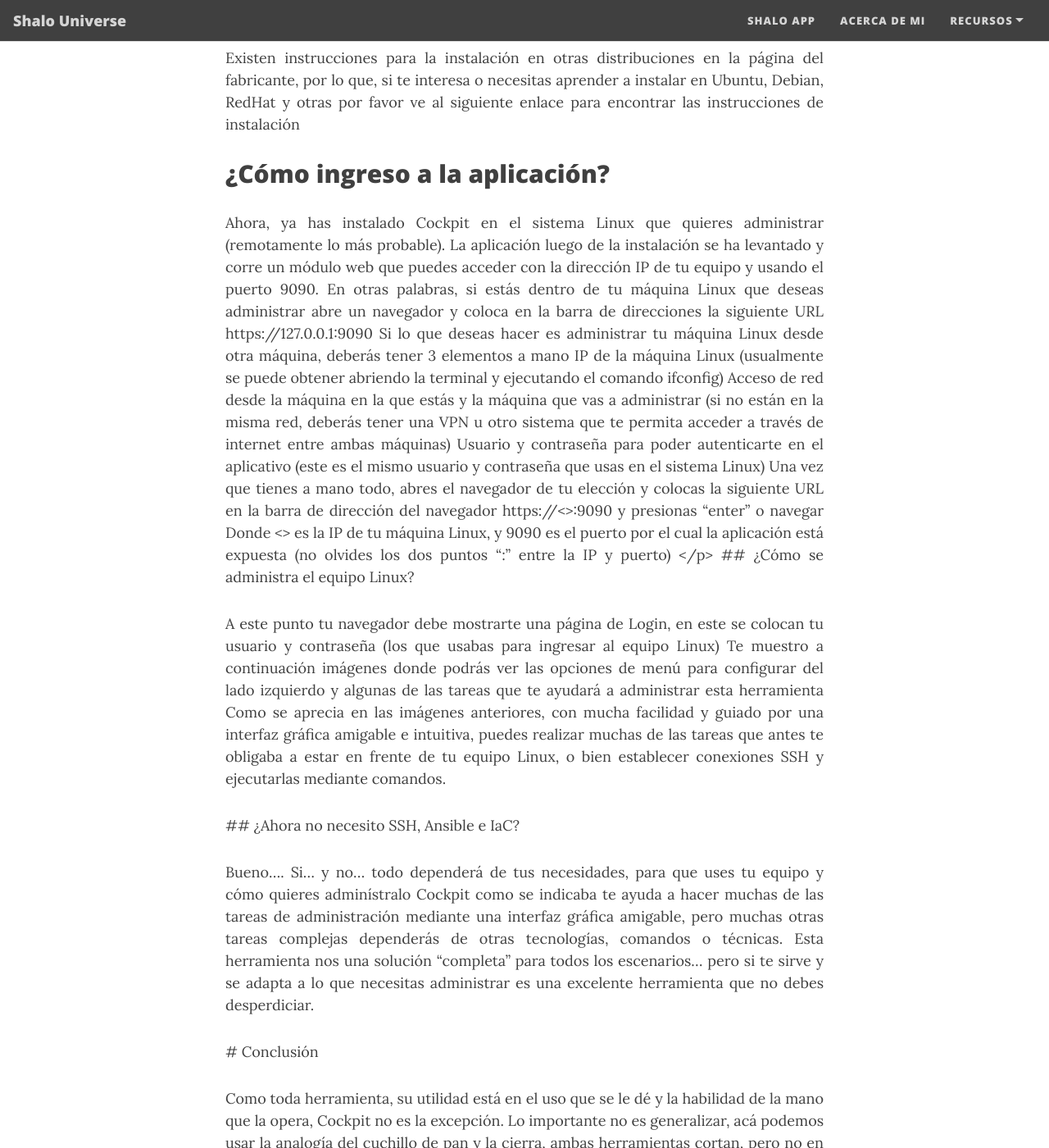
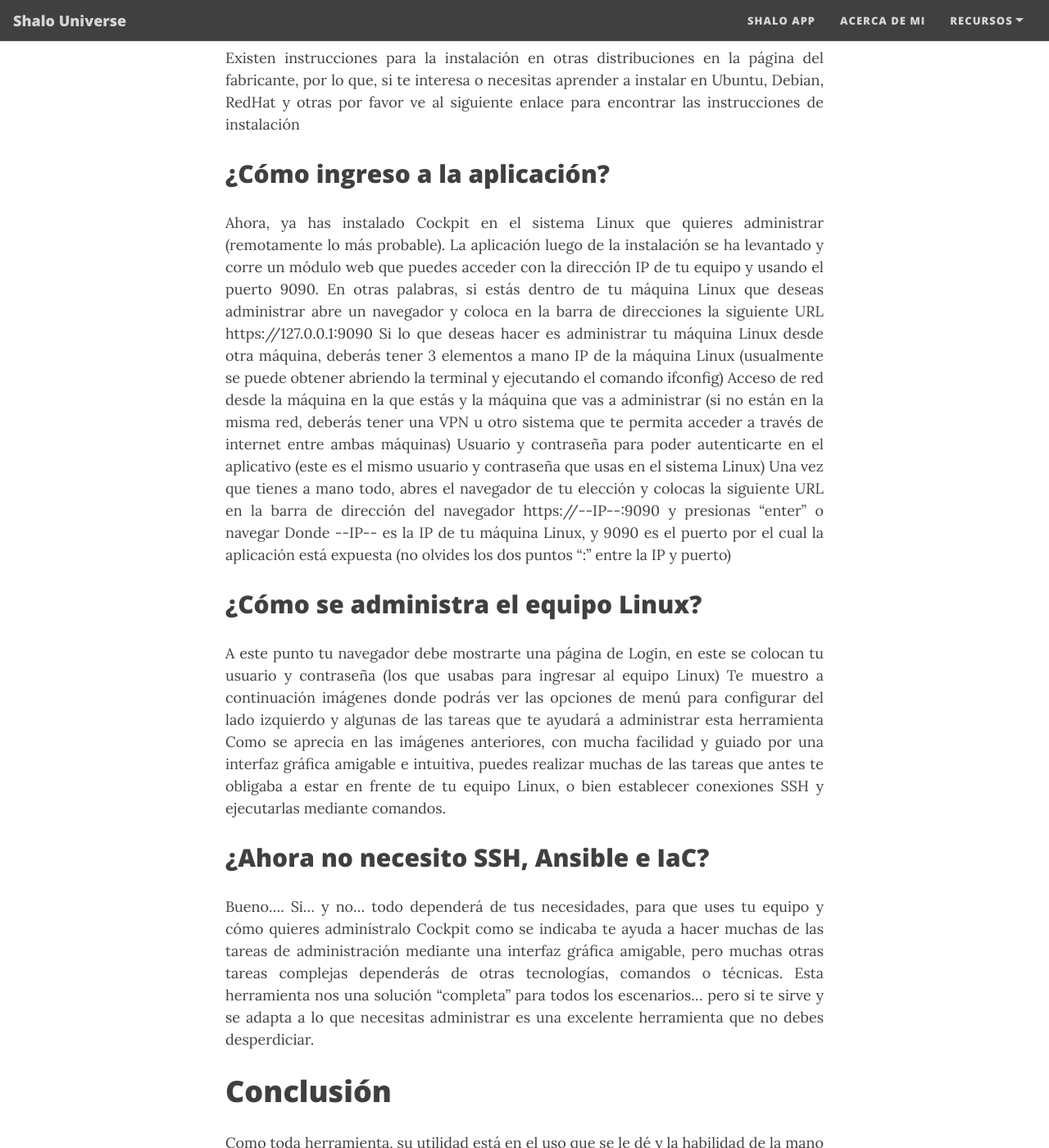
Before and after one commit to salomonvargas/blog, a Jekyll site: the page built from _posts/2022-07-05-lin-admin.md, in a window 1280 px wide and 1400 px high, scrolled down 3702 px. Shown: the whole window at 82% size. Built offline with Jekyll 4.4.1, drawn with Linux system fonts in a browser that asks for light colours; nearby versions of some CDN libraries.

Commit message:
Mejora en formato

```diff
--- a/_posts/2022-07-05-lin-admin.md
+++ b/_posts/2022-07-05-lin-admin.md
@@ -51,21 +51,15 @@
 </p>
 
 ### Fedora
-<p style='text-align: justify;'>
 Paso 1: Instalar la herramienta
-</p>
 <pre><code>
     sudo dnf install cockpit
 </code></pre>
-<p style='text-align: justify;'>
 Paso 2: Habilitar la aplicación para que siempre esté activa
-</p>
 <pre><code>
     sudo systemctl enable --now cockpit.socket
 </code></pre>
-<p style='text-align: justify;'>
 Paso 3: Configurar el firewall para permitir el acceso remoto
-</p>
 <pre><code>
     sudo firewall-cmd --add-service=cockpit
 </code></pre>
@@ -74,23 +68,15 @@
 </code></pre>
 
 ### CentOS
-<p style='text-align: justify;'>
 Paso 1: Instalar la herramienta
-</p>
 <pre><code>
     sudo yum install cockpit
 </code></pre>
-
-<p style='text-align: justify;'>
 Paso 2: Habilitar la aplicación para que siempre esté activa
-</p>
 <pre><code>
     sudo systemctl enable --now cockpit.socket
 </code></pre>
-
-<p style='text-align: justify;'>
 Paso 3: Configurar el firewall para permitir el acceso remoto
-</p>
 <pre><code>
     sudo firewall-cmd --permanent --zone=public --add-service=cockpit
 </code></pre>
@@ -126,9 +112,9 @@
 
 Usuario y contraseña para poder autenticarte en el aplicativo (este es el mismo usuario y contraseña que usas en el sistema Linux)
 
-Una vez que tienes a mano todo, abres el navegador de tu elección y colocas la siguiente URL en la barra de dirección del navegador https://<<IP>>:9090 y presionas “enter” o navegar
+Una vez que tienes a mano todo, abres el navegador de tu elección y colocas la siguiente URL en la barra de dirección del navegador https://--IP--:9090 y presionas “enter” o navegar
 
-Donde <<IP>> es la IP de tu máquina Linux, y 9090 es el puerto por el cual la aplicación está expuesta (no olvides los dos puntos “:” entre la IP y puerto)
+Donde --IP-- es la IP de tu máquina Linux, y 9090 es el puerto por el cual la aplicación está expuesta (no olvides los dos puntos “:” entre la IP y puerto)
 </p>
 
 ## ¿Cómo se administra el equipo Linux?
```
